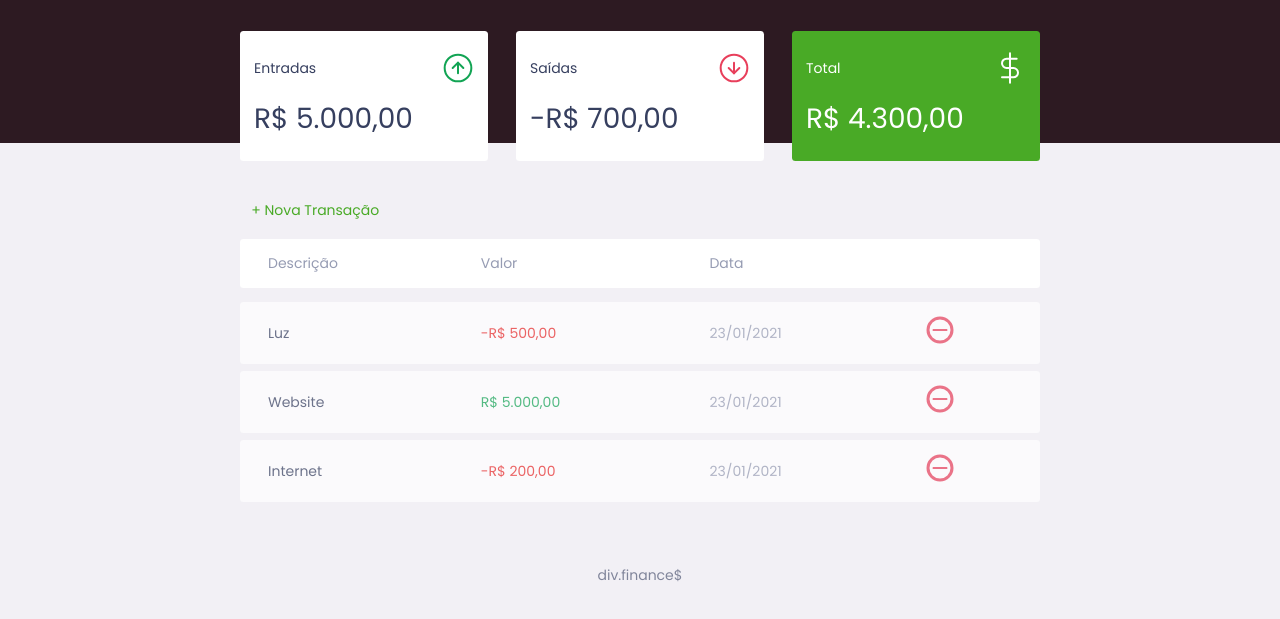
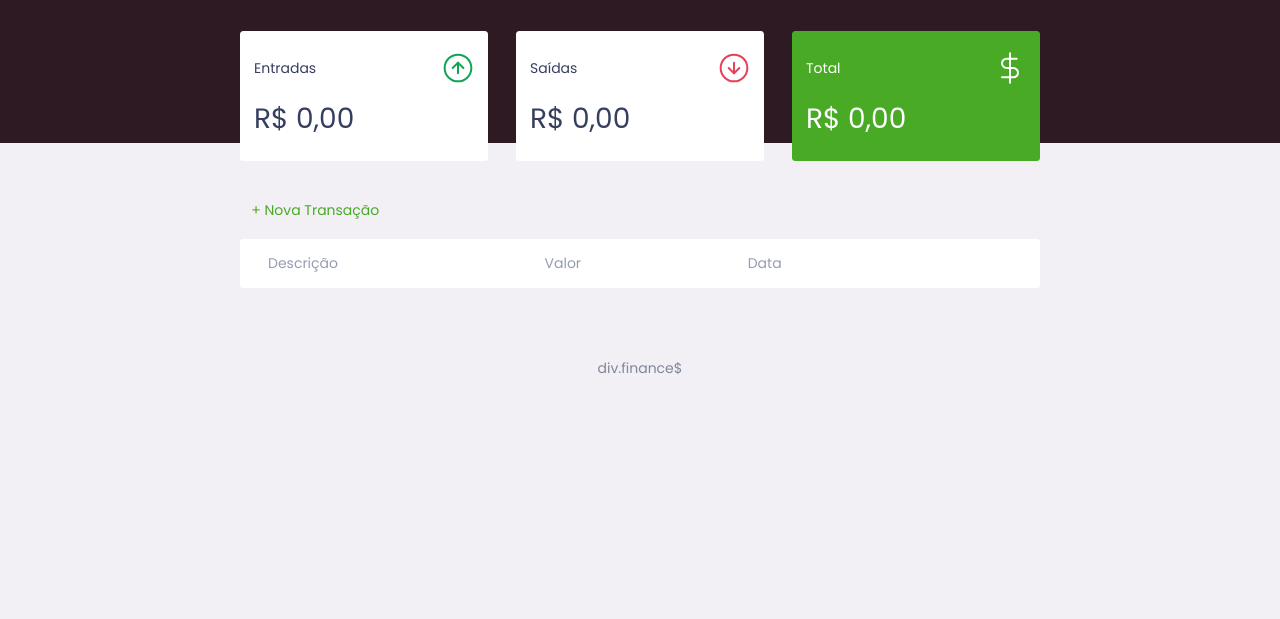
Before and after one commit to GustavoBMS/devFinance, a plain HTML site: page index.html in a window 1280 px wide. Shown: the part 55-674 px from the top of the page. Drawn offline with Linux system fonts and the light colour scheme.

Commit message:
Salvar transacoes no localStorage

```diff
--- a/index.html
+++ b/index.html
@@ -23,7 +23,7 @@
           <span>Entradas</span>
           <img src="assets/income.svg" alt="Imagem de entradas">
         </h3>
-        <p id="incomeDisplay">R$ 5.000,00</p>
+        <p id="incomeDisplay">R$ 0,00</p>
       </div>
 
       <div class="card">
@@ -31,7 +31,7 @@
           <span>Saídas</span>
           <img src="assets/expense.svg" alt="Imagem de saidas">
         </h3>
-        <p id="expenseDisplay">R$ 2.000,00</p>
+        <p id="expenseDisplay">R$ 0,00</p>
       </div>
 
       <div class="card total">
@@ -39,7 +39,7 @@
           <span>Total</span>
           <img src="assets/total.svg" alt="Imagem de total">
         </h3>
-        <p id="totalDisplay">R$ 3.000,00</p>
+        <p id="totalDisplay">R$ 0,00</p>
       </div>
     </section>
 
--- a/script.js
+++ b/script.js
@@ -4,26 +4,18 @@ const Modal = {
   }
 }
 
-const transactions = [
-  {
-    description: 'Luz',
-    amount: -50000,
-    date: '23/01/2021'
+const Storage = {
+  get() {
+    return JSON.parse(localStorage.getItem('dev.finances:transactions')) || [];
   },
-  {
-    description: 'Website',
-    amount: 500000,
-    date: '23/01/2021'
-  },
-  {
-    description: 'Internet',
-    amount: -20000,
-    date: '23/01/2021'
-  },
-]
+
+  set(transactions) {
+    localStorage.setItem("dev.finances:transactions", JSON.stringify(transactions));
+  }
+}
 
 const Transaction = {
-  all: transactions,
+  all: Storage.get(),
   add(transaction){
     Transaction.all.push(transaction)
     App.reload();
@@ -39,7 +31,7 @@ const Transaction = {
     let income = 0;
 
     // Verifica se a transação é maior que 0 para calcular a entrada
-    transactions.map(transaction => {
+    Transaction.all.map(transaction => {
       if(transaction.amount > 0) {
         /*
             += faz com que a variavel some a ela mesma e adicione o valor a seguir
@@ -54,7 +46,7 @@ const Transaction = {
   expenses() {
     let expense = 0;
 
-    transactions.map(transaction => {
+    Transaction.all.map(transaction => {
       if(transaction.amount < 0) {
         /*
             += faz com que a variavel some a ela mesma e adicione o valor a seguir
@@ -77,12 +69,13 @@ const DOM = {
 
   addTransction(transaction, index){
     const tr = document.createElement('tr');
-    tr.innerHTML = DOM.innerHTMLTransaction(transaction);
+    tr.innerHTML = DOM.innerHTMLTransaction(transaction, index);
+    tr.dataset.index = index;
 
     DOM.transactionsContainer.appendChild(tr);
   },
 
-  innerHTMLTransaction(transaction) {
+  innerHTMLTransaction(transaction, index) {
     const cssClass = transaction.amount > 0 ? "income" : "expense";
 
     const amount = Utils.formatCurrency(transaction.amount);
@@ -93,7 +86,7 @@ const DOM = {
       <td class="${cssClass}">${amount}</td>
       <td class="date">${transaction.date}</td>
       <td>
-        <img src="./assets/minus.svg" alt="Remover transação">
+        <img onclick="Transaction.remove(${index})" src="./assets/minus.svg" alt="Remover transação">
       </td>
     </tr>
     `
@@ -107,12 +100,12 @@ const DOM = {
       .innerHTML = Utils.formatCurrency(Transaction.incomes());
 
     document
-    .getElementById("expenseDisplay")
-    .innerHTML = Utils.formatCurrency(Transaction.expenses());
+      .getElementById("expenseDisplay")
+      .innerHTML = Utils.formatCurrency(Transaction.expenses());
 
     document
-    .getElementById("totalDisplay")
-    .innerHTML = Utils.formatCurrency(Transaction.total());
+      .getElementById("totalDisplay")
+      .innerHTML = Utils.formatCurrency(Transaction.total());
 
   },
 
@@ -212,8 +205,8 @@ const Form = {
 
       //  Fecha o Modal
       Modal.toggleModal();
-    } catch(e) {
-
+    } catch(error) {
+      alert(error.message);
     }
 
   }
@@ -221,11 +214,11 @@ const Form = {
 
 const App = {
   init() {
-    Transaction.all.map((transaction, index) => {
-      DOM.addTransction(transaction);
-    });
+    Transaction.all.map(DOM.addTransction);
 
     DOM.updateBalance();
+
+    Storage.set(Transaction.all);
   },
   reload() {
     // Remove tudo antes de renderizar
--- a/styles.css
+++ b/styles.css
@@ -218,6 +218,10 @@ td.expense {
   color: var(--red);
 }
 
+td > img {
+  cursor: pointer;
+}
+
 /* ============================ Modal ====================================== */
 
 .modal-overlay {
```
